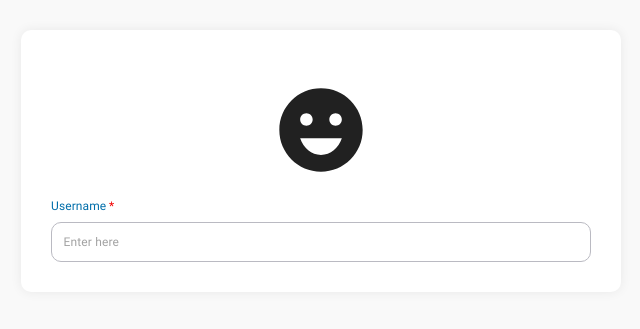
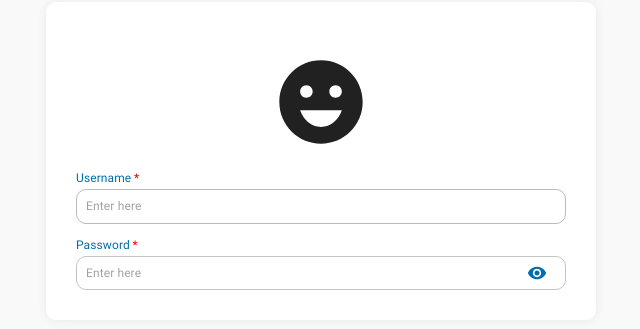
Before and after one commit to rumpapl/albright-portal-demo, a React (Create React App) app: page /login in a window 1280 px wide. Shown: the part 239-568 px from the top of the page, without its empty margins (319-959 px from the left). Built offline with nearby package versions, Linux system fonts and the light colour scheme.

Commit message:
designed password-input-field, and did some design-modification on login input fields

```diff
--- a/src/components/elements/auth-form.jsx
+++ b/src/components/elements/auth-form.jsx
@@ -2,11 +2,11 @@ import { styled } from "@material-ui/core";
 import { Box } from "@material-ui/core";
 
 export const FormContainerAuth = styled(Box)(({ theme }) => ({
-    width: '80%',
+    width: '100%',
     background: theme.palette.solid.white,
     boxShadow: '0px 0px 12px rgba(0,0,0,.07)',
     borderRadius: 10,
-    maxWidth: '600px',
+    maxWidth: '550px',
     padding: 30,
     [theme.breakpoints.down('sm')]: {
         maxWidth: '500px'
@@ -24,8 +24,8 @@ export const FormImageContiner = styled(Box)(({ theme }) => ({
     justifyContent: 'center',
 }));
 
-export const FormAuth=styled('form')(({theme})=>({
-    gap: 20,
+export const FormAuth = styled('form')(({ theme }) => ({
+    gap: 15,
     display: 'flex',
     flexDirection: 'column'
 }))
--- a/src/components/elements/form.jsx
+++ b/src/components/elements/form.jsx
@@ -6,6 +6,7 @@ export const FormLabel = withStyles((theme) => ({
     root: {
         color: theme.palette.primary.main,
         fontSize: theme.typography.pxToRem(12),
+        marginBottom: 5,
 
     },
     asterisk: {
--- /dev/null
+++ b/src/components/material-ui/button/index.js
@@ -0,0 +1,2 @@
+export * from './primary-tooltip-icon';
+export {default as PrimaryTooltipIconButton} from './primary-tooltip-icon';
--- /dev/null
+++ b/src/components/material-ui/button/primary-tooltip-icon.jsx
@@ -0,0 +1,51 @@
+import React, { forwardRef } from 'react';
+import PropTypes from 'prop-types';
+import MuiIconButton from '@material-ui/core/IconButton';
+import MuiTooltip from '@material-ui/core/Tooltip';
+import { withStyles } from '@material-ui/styles';
+
+const IconButton = withStyles((theme) => ({
+    root: {
+        borderRadius: 10,
+        padding: 5,
+        "& .MuiSvgIcon-root": {
+            fontSize: theme.typography.pxToRem(20),
+            color: theme.palette.primary.main,
+        },
+    },
+}))(MuiIconButton);
+
+const Tooltip = withStyles((theme) => ({
+    arrow: {
+        color: theme.palette.primary.light,
+    },
+    tooltip: {
+        backgroundColor: theme.palette.primary.light,
+        fontSize: theme.typography.pxToRem(10),
+        color: theme.palette.primary.main,
+    },
+}))(MuiTooltip);
+
+const PrimaryTooltipIconButton = forwardRef((props, ref) => {
+    const { title, placement, children, ...others } = props;
+
+    return (
+        <Tooltip title={title} placement={placement} ref={ref}>
+            <IconButton aria-label={title}
+                {...others}
+            >
+                {children}
+            </IconButton>
+        </Tooltip>
+    )
+});
+
+PrimaryTooltipIconButton.propTypes = {
+    label: PropTypes.string,
+}
+
+PrimaryTooltipIconButton.defaultProps = {
+    placement: 'right',
+}
+
+export default PrimaryTooltipIconButton;
--- a/src/components/material-ui/input/elements.jsx
+++ b/src/components/material-ui/input/elements.jsx
@@ -1,7 +1,10 @@
 import { styled } from "@material-ui/core";
 import { Box, TextField } from "@material-ui/core";
+import MuiOutlinedInput from "@material-ui/core/OutlinedInput";
 import { withStyles } from "@material-ui/styles";
 
+
+// internal imports
 export {
   FormLabel
 } from '../../elements';
@@ -14,7 +17,6 @@ export const InputContainer = styled(Box)(({ theme }) => ({
 
 export const OutlinedTextField = withStyles((theme) => ({
   root: {
-        marginTop: 10,
     "& .MuiInputBase-root": {
       "& fieldset": {
         borderRadius: 10,
@@ -32,8 +34,7 @@ export const OutlinedTextField = withStyles((theme) => ({
       "& .MuiInputBase-input ": {
         borderRadius: 10,
         fontSize: theme.typography.pxToRem(12),
-                padding: 12.5,
-
+        padding: 10,
       }
     },
   },
@@ -42,3 +43,23 @@ export const OutlinedTextField = withStyles((theme) => ({
     border: `0.5px solid ${theme.palette.error.main}`,
   },
 }))(TextField);
+
+export const OutlinedInput = withStyles((theme) => ({
+  root: {
+    borderRadius: 10,
+    fontSize: theme.typography.pxToRem(12),
+    "&$focused $notchedOutline": {
+      borderWidth: ".5px",
+    },
+    "&:hover $notchedOutline": {
+      borderColor: theme.palette.primary.main,
+    },
+  },
+  input: {
+    padding: 10,
+  },
+  focused: {},
+  notchedOutline: {
+    borderWidth: 0.5,
+  },
+}))(MuiOutlinedInput);
--- a/src/components/material-ui/input/outlinedTextField.jsx
+++ b/src/components/material-ui/input/outlined-label-TextField.jsx
@@ -1,12 +1,11 @@
 import React, { Fragment, forwardRef } from 'react';
 import PropTypes from 'prop-types';
-import { TextField, InputLabel } from '@material-ui/core';
 
 // internal imports
 import {
     OutlinedTextField,
     FormLabel,
- } from './elements';
+} from './elements';
 
 export const OutlinedLabelTextField = forwardRef((props, ref) => {
     const {
--- /dev/null
+++ b/src/components/material-ui/input/outlined-label-password-field.jsx
@@ -0,0 +1,73 @@
+import React, { Fragment, forwardRef } from 'react';
+import PropTypes from 'prop-types';
+import InputAdornment from '@material-ui/core/InputAdornment';
+import Visibility from '@material-ui/icons/Visibility';
+import VisibilityOff from '@material-ui/icons/VisibilityOff';
+
+
+// internal imports
+import {
+    FormLabel,
+    OutlinedInput
+} from './elements';
+
+import { PrimaryTooltipIconButton } from '../button';
+
+const OutlinedLabelPasswordField = forwardRef((props, ref) => {
+    const {
+        label,
+        required,
+        placeholder,
+        error,
+        helperText,
+        ...others } = props;
+    const [show, setShow] = React.useState(false);
+
+
+    const handleClickShowPassword = () => {
+        setShow((prev) => !prev);
+    };
+
+    const handleMouseDownPassword = (event) => {
+        setShow((prev) => !prev);
+    };
+    return (
+        <Fragment>
+            <FormLabel required={required}>{label}</FormLabel>
+            <OutlinedInput
+                inputRef={ref}
+                type={show ? "text" : "password"}
+                fullWidth
+                error={error}
+                {...others}
+                placeholder={placeholder}
+                endAdornment={
+                    <InputAdornment position="end">
+                        <PrimaryTooltipIconButton
+                            title={show ? 'Hide' : 'Show'}
+                            onClick={handleClickShowPassword}
+                            onMouseDown={handleMouseDownPassword}
+                            placement="left"
+                        >
+                            {show ? <VisibilityOff /> : <Visibility />}
+                        </PrimaryTooltipIconButton>
+                    </InputAdornment>
+                }
+            />
+        </Fragment>
+    )
+});
+
+OutlinedLabelPasswordField.propTypes = {
+    label: PropTypes.string.isRequired,
+    placeholder: PropTypes.string,
+    required: PropTypes.bool,
+    helperText: PropTypes.any,
+};
+
+OutlinedLabelPasswordField.defaultProps = {
+    required: false,
+    placeholder: "Enter here",
+};
+
+export default OutlinedLabelPasswordField;
--- a/src/pages/authentication/login/index.jsx
+++ b/src/pages/authentication/login/index.jsx
@@ -1,8 +1,6 @@
 import React, { Fragment } from 'react';
 import { useForm } from 'react-hook-form';
-import { InputLabel } from '@material-ui/core';
-import ExpandMore from "@material-ui/icons/ExpandMore";
-import { TextField, InputAdornment } from "@material-ui/core";
+
 
 // internal imports
 import { FormController } from '../../../components/hoc';
@@ -13,7 +11,10 @@ import {
     InputContainer
 } from './elements';
 import { FaceIcon } from '../../../assets/icons/face';
-import { OutlinedLabelTextField } from '../../../components/material-ui';
+import {
+    OutlinedLabelTextField,
+    OutlinedLabelPasswordField
+} from '../../../components/material-ui';
 
 
 const Login = () => {
@@ -38,6 +39,20 @@ const Login = () => {
                         <OutlinedLabelTextField label='Username' />
                     </FormController>
                 </InputContainer>
+                <InputContainer>
+                    <FormController
+                        name='password'
+                        control={control}
+                        rules={{
+                            required: {
+                                value: true,
+                                message: "Please provide Password"
+                            },
+                        }}
+                    >
+                        <OutlinedLabelPasswordField label='Password' />
+                    </FormController>
+                </InputContainer>
             </FormAuth>
         </FormContainer>
     )
```
Also changed, not shown: src/components/material-ui/input/index.js (+5 -2 lines). Lines whose indentation alone changed are shown as unchanged.
